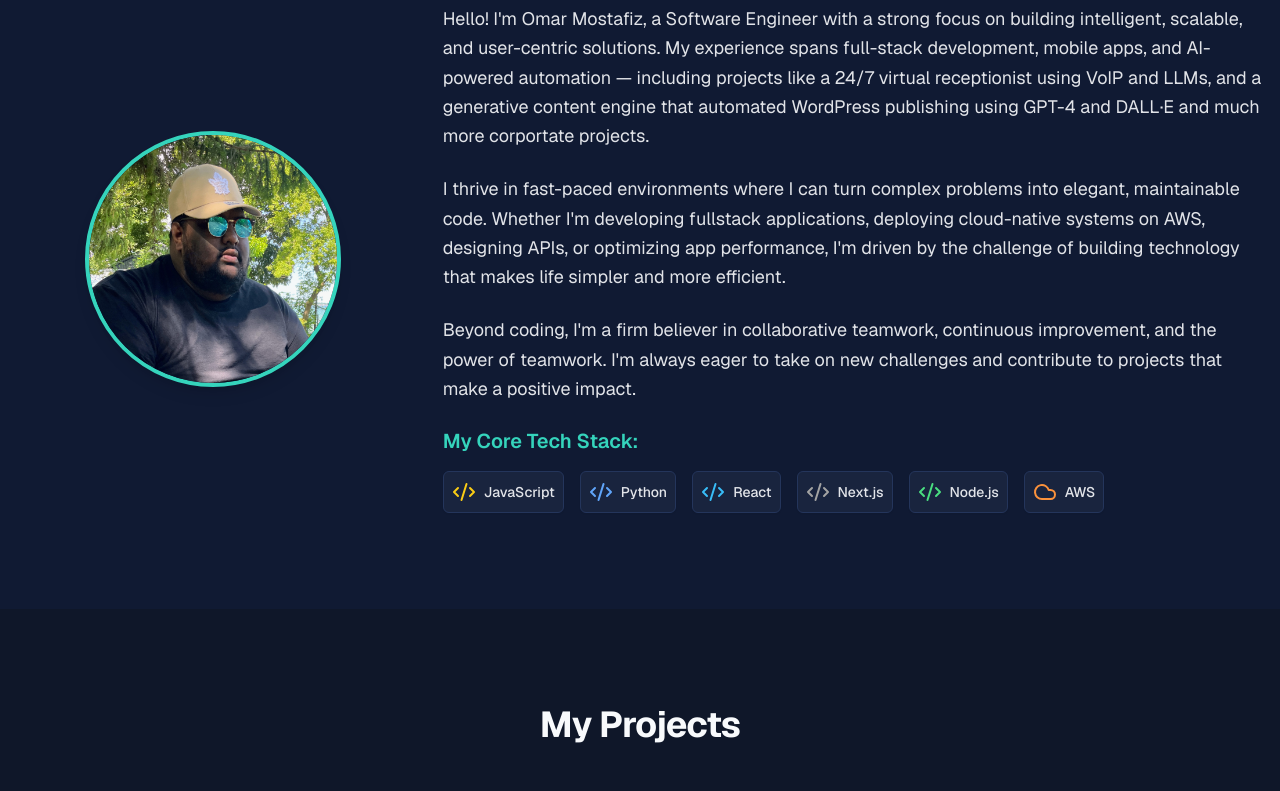
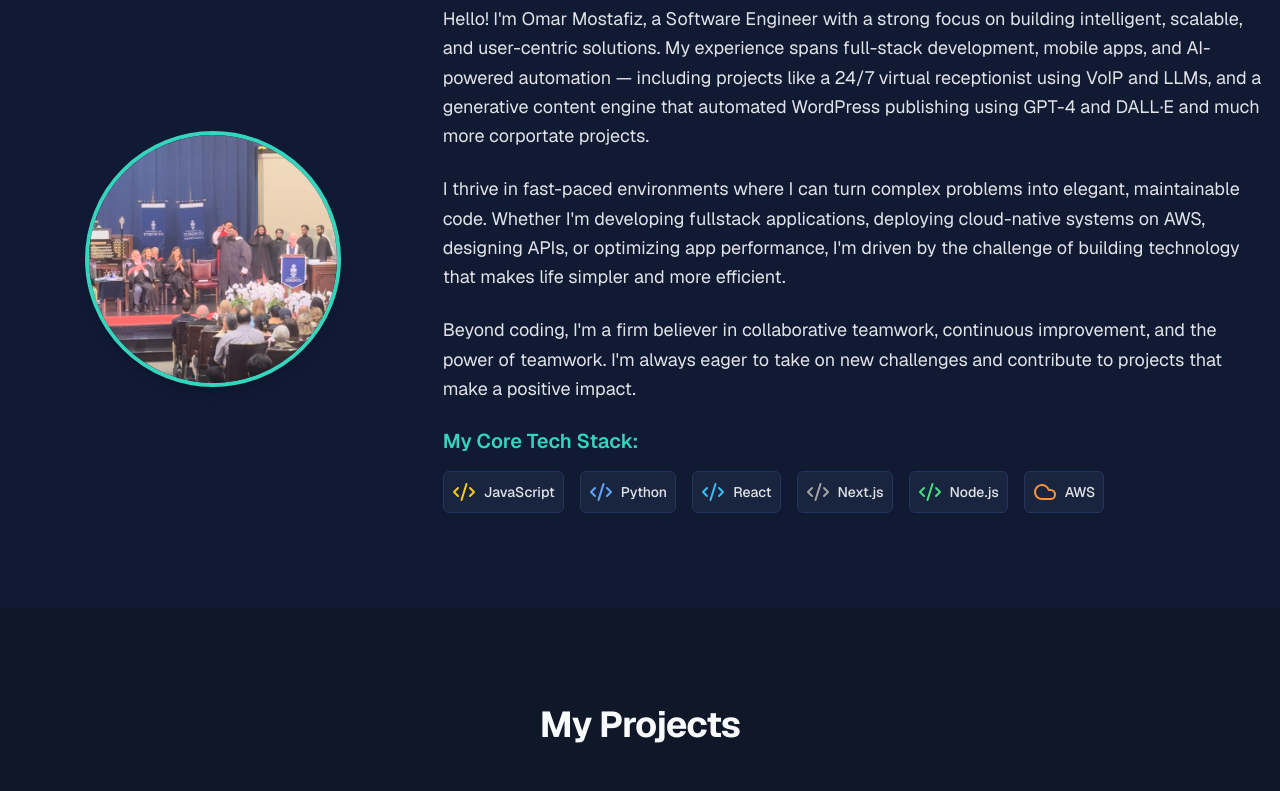
Before and after one commit to omarm43/my-site, a Next.js app: page / in a window 1280 px wide. Shown: the part 980-1771 px from the top of the page. Built offline with nearby package versions, Linux system fonts and the light colour scheme.

Commit message:
Revert "Update images"

```diff
--- a/src/components/sections/AboutSection.tsx
+++ b/src/components/sections/AboutSection.tsx
@@ -27,7 +27,7 @@ export function AboutSection({ id }: AboutSectionProps) {
           <div className="md:col-span-1 flex justify-center">
             <Avatar className="w-48 h-48 md:w-64 md:h-64 border-4 border-primary shadow-lg">
               <Image
-                src="/images/omar3.jpg"
+                src="/images/omar.jpg"
                 alt="Omar Mostafiz"
                 width={256}
                 height={256}
--- a/src/components/sections/ContactSection.tsx
+++ b/src/components/sections/ContactSection.tsx
@@ -21,7 +21,7 @@ export function ContactSection({ id }: ContactSectionProps) {
           <div className="md:col-span-1 flex justify-center">
             <Avatar className="w-48 h-48 md:w-64 md:h-64 border-4 border-primary shadow-lg">
               <Image
-                src="/images/omar4.jpg"
+                src="/images/omar2.jpg"
                 alt="Omar Mostafiz"
                 width={256}
                 height={256}
@@ -40,7 +40,7 @@ export function ContactSection({ id }: ContactSectionProps) {
             <div className="space-y-3">
               <Button variant="outline" asChild className="w-full justify-start text-left">
                 <a href={`mailto:${SOCIAL_LINKS.email}`} target="_blank" rel="noopener noreferrer">
-                  <Mail className="mr-3 h-5 w-5 text-primary" /> {SOCIAL_LINKS.email.replace("@", "[at]").replace(/\./g, "[dot]")}
+                  <Mail className="mr-3 h-5 w-5 text-primary" /> {SOCIAL_LINKS.email}
                 </a>
               </Button>
               <Button variant="outline" asChild className="w-full justify-start text-left">
```
Also changed, not shown: public/images/omar4.JPG (deleted), 1 other file (tests, documents, lock files or other folders).
